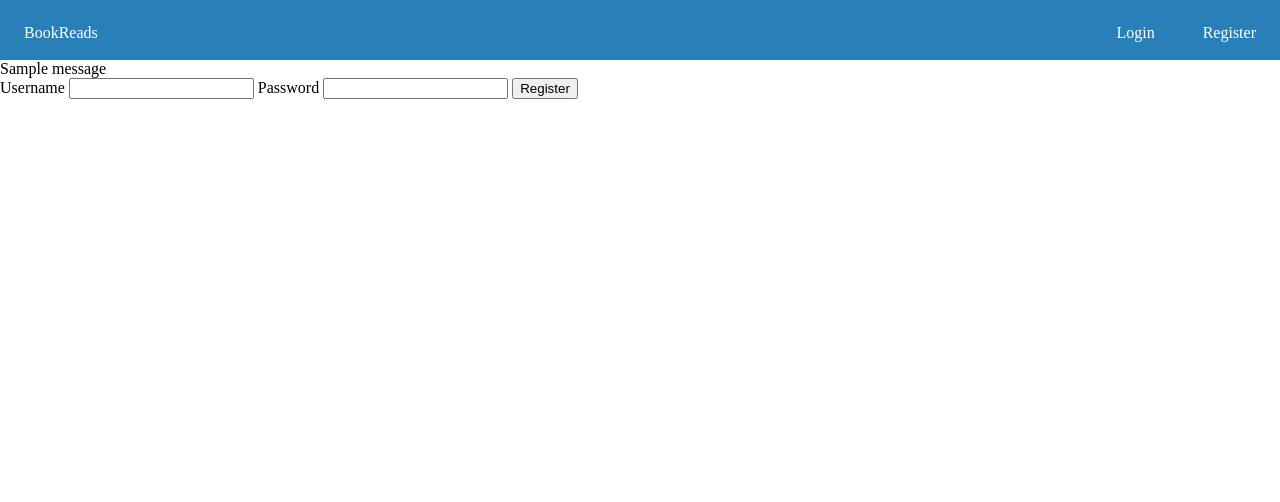
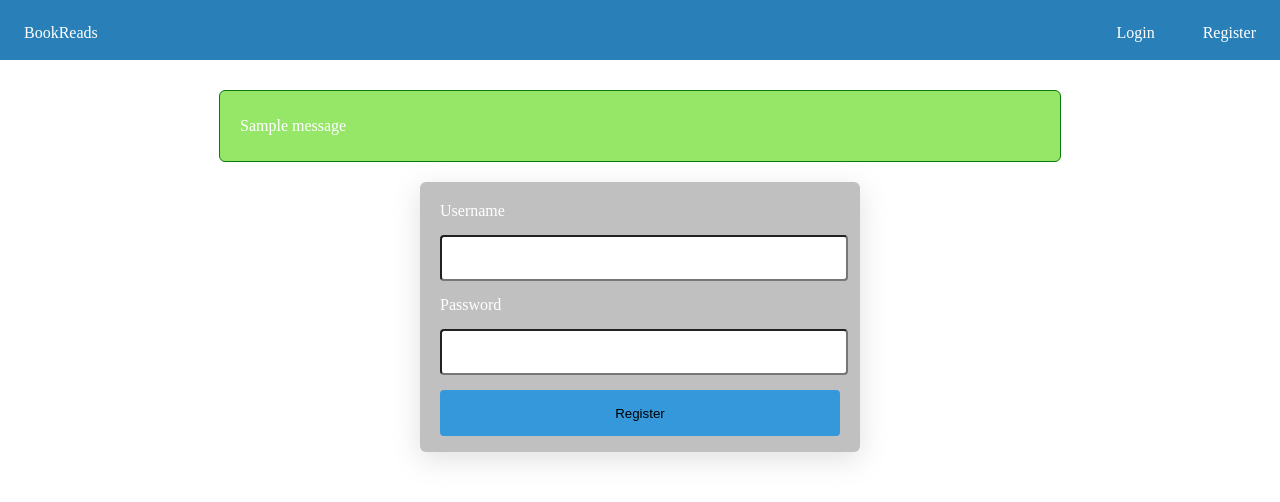
Before and after one commit to Abraham0121/Library-Website, a Flask app: page /register in a window 1280 px wide. Shown: the top 502 px of the page. Run offline with Flask 3, Linux system fonts and the light colour scheme; tables that the repository leaves empty hold one stand-in row (values such as "Sample post"); one stand-in notice (Sample message) is shown.

Commit message:
work for abraham

```diff
--- a/app.py
+++ b/app.py
@@ -85,7 +85,7 @@ def register():
         username=request.form['username']
         existing_user = User.query.filter_by(username=username).one_or_none()
         if existing_user:
-            flash("This username already exists.")
+            flash("This username already exists.", "danger")
             return render_template('register.html')
         else:
             user = User(
@@ -95,7 +95,7 @@ def register():
 
             db.session.add(user)
             db.session.commit()
-            flash("Your account has been created.")
+            flash("Your account has been created.", "success")
             session['username'] = username
             return redirect('/')
 
@@ -111,11 +111,11 @@ def login():
         password = request.form['password']
         existing_user = User.query.filter_by(username=username, password=password).one_or_none()
         if existing_user:
-            flash('You are now logged in.')
+            flash('You are now logged in.', "success")
             session['username'] = username
             return redirect('/')
         else:
-            flash('Sorry those login credentials do not work. Try again')
+            flash('Sorry those login credentials do not work. Try again', "danger")
             return render_template('login.html')
 
 @app.route('/logout')
@@ -124,10 +124,10 @@ def logout():
 
     if 'username' in session:
         session.pop('username')
-        flash('You have successfully logged out')
+        flash('You have successfully logged out', "success")
         return redirect('/')
     else:
-        flash('You are not logged in')
+        flash('You are not logged in', "danger")
         return redirect('/login')
 
 @app.route('/books/<isbn>')
@@ -139,10 +139,10 @@ def book_detail(isbn):
         if book:
             return render_template('book_detail.html', book=book)
 
-        flash('This book does not exist.')
+        flash('This book does not exist.', "danger")
         return redirect('/')
 
-    flash('Please login to use this feature.')
+    flash('Please login to use this feature.', "danger")
     return redirect('/login')
 
 ################################################### Favorite Books ##############
@@ -150,13 +150,7 @@ def book_detail(isbn):
 @app.route('/books/favorites')
 def get_favorite_books():
     """ Get all your favorite books """
-
-    if 'username' in session:
-        user = User.query.filter_by(username=session['username'])
-        return render_template("favorites.html", favorites=user.favorites)
-
-    flash('You must be logged in to get your favorite books')
-    return redirect('/login')
+    # Note: you should add a link in the nav linking to this route
 
 
 @app.route('/books/<isbn>/favorite', methods=['POST'])
@@ -180,14 +174,36 @@ def favorite_book(isbn):
 
 ################################################### Books on Hold ##############
 
-@app.route('/books')
+@app.route('/books/onhold')
 def show_books():
-    """ render user_books.html with all variables needed. Read the html file for more details"""
+    """ render books_on_hold.html with all variables needed. Read the html file for more details"""
+    # Make sure to add a link in the nav to this route
 
     return "dummy return"
 
 @app.route('/books/<isbn>/hold', methods=['POST'])
 def make_hold():
-    """ Put a book on hold """
+    """ Put a book on hold or remove hold """
+    # Note: 1) You should add someway to put a hold on books on the book previews on the homepage.
+    # You can use a basic button, a fontawesome icon, or etc. Just make sure that it adds a hold
+    # or removes a hold based on whether or not the user already has it on hold.
+    # 2) To do this you should make the appropiate table in the models.py file.
+
 
     return "dummy return"
+
+################################################### Extra Implementations ##############
+
+################################################### Messages ##############
+
+# Use websockets to allow a real live chat between a librarian and a user
+# Noah has never used websockets so this will be a learning experience
+
+################################################### Book reviews ##############
+
+# Would need to make appropiate table(s)
+
+################################################### Show nearby libraries ##############
+
+# Would need to use google maps api
+# and if possible we could link to their websites
--- a/static/app.css
+++ b/static/app.css
@@ -62,7 +62,6 @@ nav a{
 #Home-search-form input{
     height: 40px;
     font-size: 15px;
-    /* width: 60px; */
 }
 
 #Home-search-button{
@@ -99,6 +98,39 @@ nav a{
     cursor: pointer;
 }
 
+/***************************************Register/Login*/
+
+.form-container{
+    width: 400px;
+    background-color: #C0C0C0;
+    border-radius: 6px;
+    height: 230px;
+    box-shadow: rgba(100, 100, 111, 0.2) 0px 7px 29px 0px;
+    margin: 0 auto;
+    padding: 20px;
+    color: white;
+    position: relative;
+    top: 50px;
+}
+
+.form-container input{
+    height: 40px;
+    font-size: 15px;
+    display: block;
+    width: 100%;
+    border-radius: 4px;
+    margin: 15px 0px;
+}
+
+.form-container button{
+    background-color: #3498db;
+    border-radius: 4px;
+    border: 0;
+    padding: 5px;
+    width: 100%;
+    height: 46px;
+}
+
 /***************************************Book Detail*/
 
 .Book-detail{
@@ -111,3 +143,37 @@ nav a{
     padding: 5px;
     border: 4px solid black;
 }
+
+/***************************************Flash Messages*/
+
+.danger{
+    margin: 0 auto;
+    width: 800px;
+    height: 30px;
+    border-radius: 6px;
+    border: 1px solid red;
+    background-color: #ee8160;
+    position: relative;
+    top: 30px;
+    text-align: center;
+    display: flex;
+    align-items: center;
+    padding: 20px;
+    color: white;
+}
+
+.success{
+    margin: 0 auto;
+    width: 800px;
+    height: 30px;
+    border-radius: 6px;
+    border: 1px solid rgb(11, 121, 11);
+    background-color: #96e768;
+    position: relative;
+    top: 30px;
+    text-align: center;
+    display: flex;
+    align-items: center;
+    padding: 20px;
+    color: white;
+}
--- a/templates/base.html
+++ b/templates/base.html
@@ -21,8 +21,8 @@
             {% endif %}
         </ul>
     </nav>
-    {% for msg in get_flashed_messages() %}
-    <div class="danger">{{msg}}</div>
+    {% for category,msg in get_flashed_messages(with_categories=True) %}
+    <div class="{{category}}">{{msg}}</div>
     {% endfor %}
     {% block content %}{% endblock %}
     <link rel="stylesheet" href="/static/app.css">
--- /dev/null
+++ b/templates/books_on_hold.html
@@ -0,0 +1,2 @@
+<!--Make a page showing all the books on hold for a user. Don't worry too much about styling.
+Make sure that it is like the homepage showiing book previews linking to the book_detail page-->
--- /dev/null
+++ b/templates/favorites.html
@@ -0,0 +1,2 @@
+<!--Make a page showing all the favorite books for a user. Don't worry too much about styling.
+Make sure that it is like the homepage showiing book previews linking to the book_detail page-->
--- a/templates/login.html
+++ b/templates/login.html
@@ -1,5 +1,6 @@
 {% extends 'base.html' %}
 {% block content %}
+<div class="form-container">
     <form method="POST">
         <label for="username">Username</label>
         <input type="text" id="username" name="username">
@@ -7,4 +8,5 @@
         <input type="text" id="password" name="password">
         <button>Login</button>
     </form>
+</div>
 {% endblock %}
--- a/templates/register.html
+++ b/templates/register.html
@@ -1,6 +1,6 @@
 {% extends 'base.html' %}
 {% block content %}
-<form method="POST">
+<form method="POST" class="form-container">
     <label for="username">Username</label>
     <input type="text" id="username" name="username">
     <label for="password">Password</label>
```
Also changed, not shown: templates/user_books.html (deleted, +0 -7 lines). Lines whose indentation alone changed are shown as unchanged.
